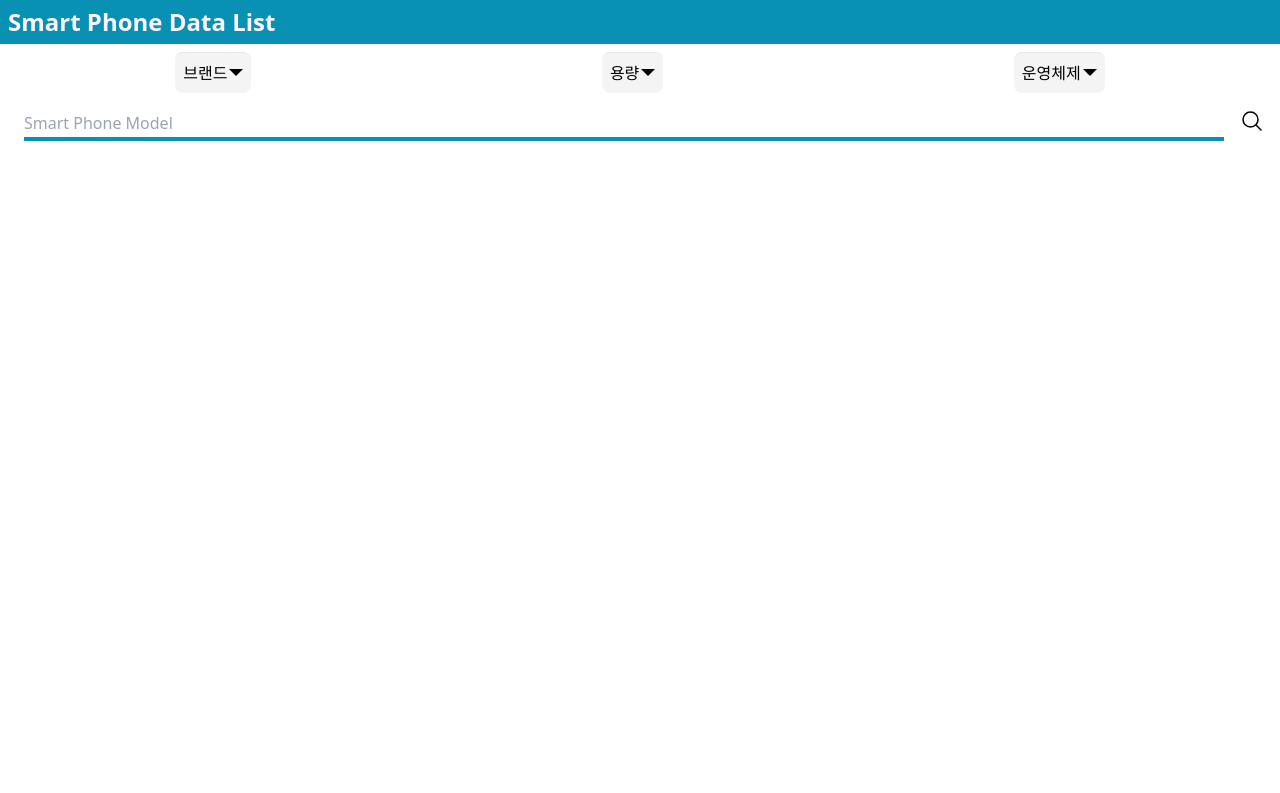
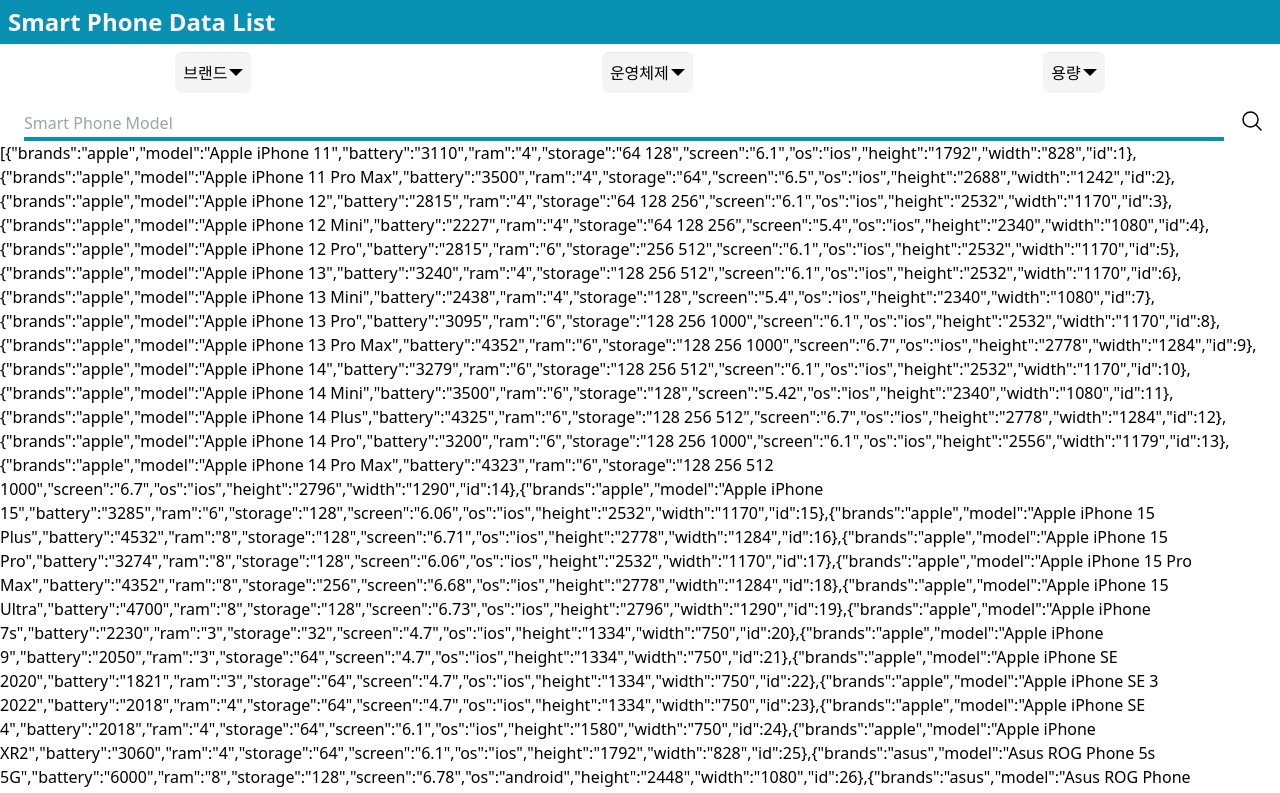
Before and after one commit to codingjwp/smartphone-project, a React (Vite) app: page / in a window 1280 px wide. Shown: the top 793 px of the page. Built offline with nearby package versions, Linux system fonts and the light colour scheme.

Commit message:
feat: filter 관련 data 반환:

```diff
--- a/src/FilterMain.tsx
+++ b/src/FilterMain.tsx
@@ -1,9 +1,15 @@
 import SearchHeader from "./components/SearchHeader";
+import { usePhoneStore } from "./states/stores";
 
 const FilterMain = () => {
+  const filterData = usePhoneStore((state) => state.filterData);
+
   return (
     <main className="relativ">
       <SearchHeader />
+      <div>
+        {filterData.length > 0 ?  <div>{JSON.stringify(filterData)}</div> : null}
+      </div>
     </main>
   )
 }
--- /dev/null
+++ b/src/components/PhoneTable.tsx
@@ -0,0 +1,20 @@
+
+
+const PhoneTable = () => {
+  return (
+    <table className="table-auto">
+      <thead>
+        <tr>
+          <th>브랜드</th>
+          <th>모델</th>
+          <th>OS</th>
+          <th>저장소 크기</th>
+          <th>기타</th>
+        </tr>
+      </thead>
+      <tbody></tbody>
+    </table>
+  )
+}
+
+export default PhoneTable
--- a/src/components/SearchBar.tsx
+++ b/src/components/SearchBar.tsx
@@ -9,8 +9,10 @@
 
   const EnterFilter = (e: KeyboardEvent<HTMLInputElement> & MouseEvent<HTMLButtonElement>) => {
     const text = (inputRef.current as HTMLInputElement).value;
-    if ((e.type === 'keydown' && text !== '' && e.key === 'Enter') || (e.type === 'click' && text != ''))
+    if ((e.type === 'keydown' && text !== '' && e.key === 'Enter') || (e.type === 'click' && text != '')) {
       setFilter('text', text);
+      (inputRef.current as HTMLInputElement).value = ''
+    }
   }
 
 
--- a/src/components/SearchHeader.tsx
+++ b/src/components/SearchHeader.tsx
@@ -9,8 +9,8 @@
   return (
     <FilterGroup>
       <Selectors name="brand" title="브랜드" optionData={categorys} />
+      <Selectors name="os" title="운영체제" optionData={["android", "ios", "coloros", "harmony", "wateros"]} />
       <Selectors name="storage" title="용량" optionData={['8','16','32','64','128','256','512','1000']} />
-      <Selectors name="os" title="운영체제" optionData={["android", "ios", "coloros", "harmony", "wateros"]} />
       <SearchBar />
     </FilterGroup>
   )
--- a/src/states/stores.tsx
+++ b/src/states/stores.tsx
@@ -1,6 +1,7 @@
 import { create, StateCreator } from "zustand"
 import { persist} from 'zustand/middleware'
 
+/** Phone 관련 Data Store */
 type PhoneData = {
   brands: string;
   model: string;
@@ -19,30 +20,25 @@
   totalPage: number;
 }
 
-type FilterGroups = {
-  brand: string;
-  storage: string;
-  os: string;
-  text: string;
-}
-
 interface PhoneObject {
   [key: string]: PhoneData[] | CategoryData;
 }
-
 
 interface IPhoneSlice {
   category: string[];
   baseData: PhoneObject;
   phoneData: PhoneData[];
+  filterData: PhoneData[];
 }
 
 const createPhoneSlice: StateCreator<IPageSlice & IFilterSlice & IPhoneSlice, [], [], IPhoneSlice> = (set) => ({
   category: [],
   baseData: {},
   phoneData: [],
+  filterData: [],
 })
 
+/** page 관련 Store */
 interface IPageSlice {
   pages: {page: number, totalPage: number},
   setNextPage: () => void;
@@ -58,15 +54,36 @@
   })),
 })
 
+
+/** Filter 관련 Store */
+type FilterGroups = {
+  brand: string;
+  storage: string;
+  os: string;
+}
+
 interface IFilterSlice {
   filter: FilterGroups;
   setFilter: (keys: string, value: string) => void;
 }
 
-const createFilterSlice: StateCreator<IPageSlice & IFilterSlice & IPhoneSlice, [], [], IFilterSlice> = (set) => ({
-  filter: { brand: 'all', storage: 'all', os: 'all', text: ''},
+const createFilterSlice: StateCreator<IPageSlice & IFilterSlice & IPhoneSlice, [], [], IFilterSlice> = (set, get) => ({
+  filter: { brand: 'all', storage: 'all', os: 'all' },
   setFilter: (keys, value) => set(({filter}) => ({
-    filter: { ...filter, [keys]: value }
+    filter: keys === 'text' ? filter : { ...filter, [keys]: value },
+    filterData: get().phoneData.filter((phone) => {
+      const brands = keys === 'brand'
+        ? (value === 'all' ? true : phone.brands.includes(value))
+        : (filter.brand === 'all' || phone.brands.includes(filter.brand));
+      const storage = keys === 'storage'
+        ? (value === 'all' ? true : phone.storage.includes(value))
+        : (filter.storage === 'all' || phone.storage.includes(filter.storage));
+      const os = keys === 'os'
+        ? (value === 'all' ? true : phone.os.includes(value))
+        : (filter.os === 'all' || phone.os.includes(filter.os));
+      const text = keys === 'text' ? phone.model.includes(value) : true;
+      return brands && storage && os && text;
+    })
   }))
 })
 
@@ -86,6 +103,7 @@
       filter: state.filter,
       baseData: state.baseData,
       phoneData: state.phoneData,
+      filterData: state.phoneData,
     })
   }
 ))
@@ -94,11 +112,17 @@
   fetch('db.json')
     .then((res) => res.json())
     .then((data: PhoneObject) => {
-      usePhoneStore.setState(({pages}) => ({
+      usePhoneStore.setState(({pages, filter}) => ({
         category: (data.category as CategoryData).brands,
         pages: { ...pages, totalPage: (data.category as CategoryData).totalPage },
         baseData: data,
-        phoneData:(data[`${pages.page}`] as PhoneData[])
+        phoneData:(data[`${pages.page}`] as PhoneData[]),
+        filterData: (data[`${pages.page}`] as PhoneData[]).filter((phone) => {
+          const brands = filter.brand === 'all' || phone.brands.includes(filter.brand);
+          const storage = filter.storage === 'all' || phone.storage.includes(filter.storage);
+          const os = filter.os === 'all' || phone.os.includes(filter.os);
+          return brands && storage && os;
+        })
       }));
     });
 }
```
